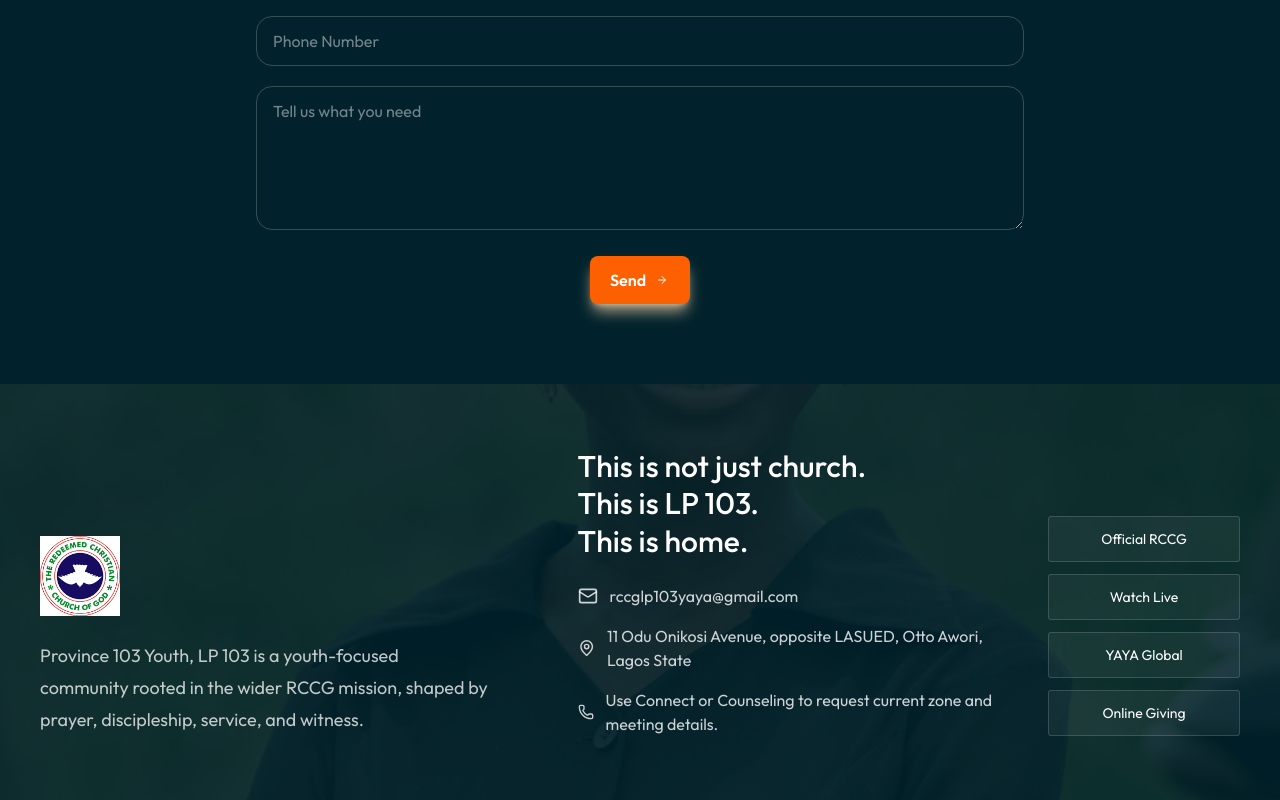
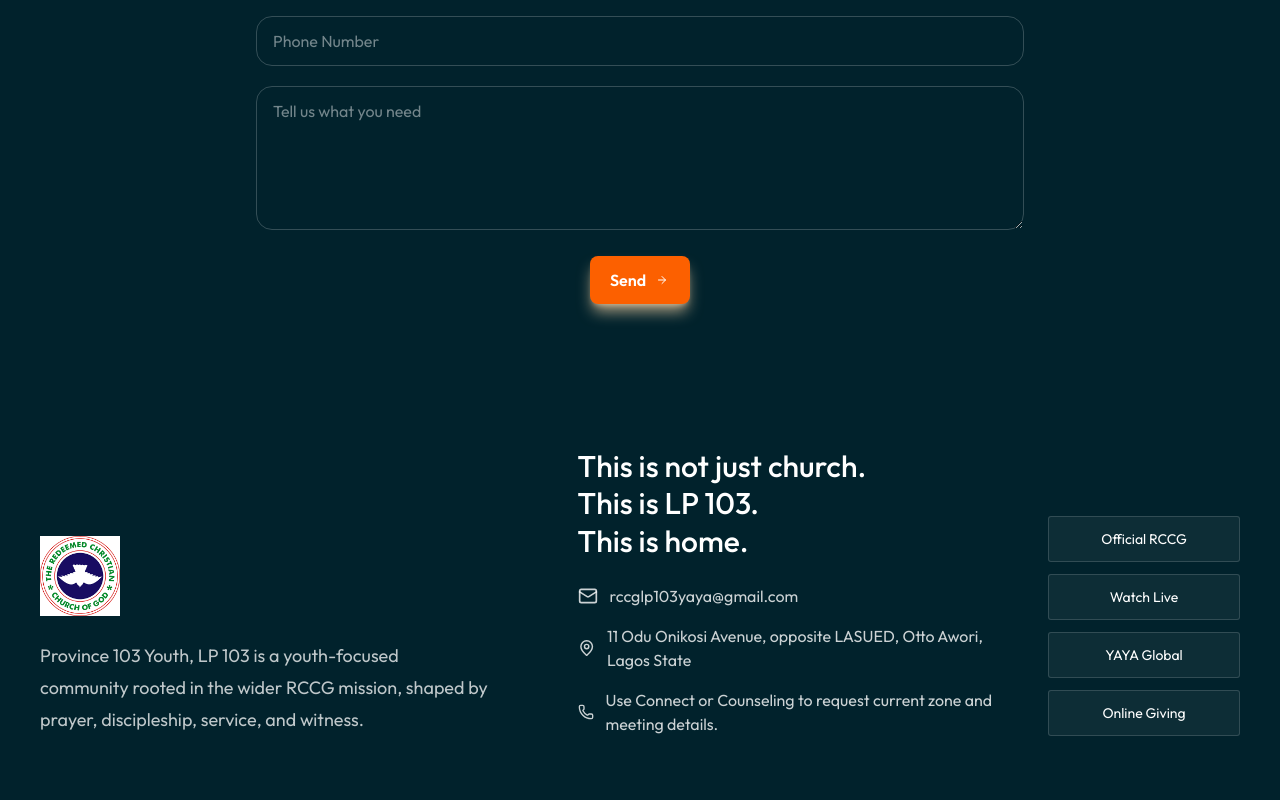
Before and after one commit to Oladhimeji88/RCCG-LP-LP103, a React (Vite) app: page / in a window 1280 px wide. Shown: the part 8105-8905 px from the top of the page. Built offline with nearby package versions, Linux system fonts and the light colour scheme.

Commit message:
refactor: simplify SiteFooter structure and remove background image

```diff
--- a/src/components/SiteFooter.tsx
+++ b/src/components/SiteFooter.tsx
@@ -23,17 +23,8 @@ export function SiteFooter() {
   ]
 
   return (
-    <footer className="relative overflow-hidden bg-bridge-dark text-white">
-      <div className="absolute inset-0 opacity-10">
-        <img
-          alt=""
-          aria-hidden
-          className="h-full w-full object-cover"
-          src={siteContent.footer.backgroundImage}
-        />
-      </div>
-
-      <div className="page-shell relative grid gap-12 py-16 lg:grid-cols-[0.85fr_1.15fr] lg:items-end">
+    <footer className="bg-bridge-dark text-white">
+      <div className="page-shell grid gap-12 py-16 lg:grid-cols-[0.85fr_1.15fr] lg:items-end">
         <div className="space-y-6">
           <img
             alt={`${siteContent.brand.churchName} logo`}
```
Also changed, not shown: api/tsconfig.json (added, +12 -0 lines).
